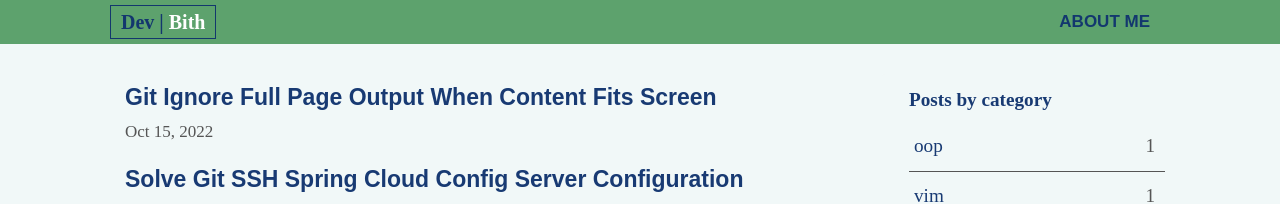
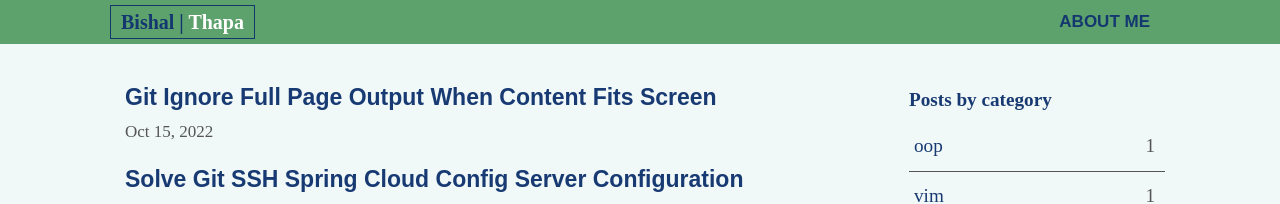
Before and after one commit to bishalthapa-x/bishalthapax.github.io, a Jekyll site: the page built from index.html, in a window 1280 px wide. Shown: the top 204 px of the page. Built offline with Jekyll 4.4.1, drawn with Linux system fonts in a browser that asks for light colours; the list of posts is cut into pages by our own code.

Commit message:
Update navigation.html

```diff
--- a/_includes/navigation.html
+++ b/_includes/navigation.html
@@ -1,7 +1,7 @@
 <header>
     <div class="container">
         <div class="header-left">
-            <h3  class="logo"><a href="{{site.url}}"> <span class="title-color-blue">Dev | </span>Bith</a></h3>
+            <h3  class="logo"><a href="{{site.url}}"> <span class="title-color-blue">Bishal | </span>Thapa</a></h3>
         </div>
         <div class="header-right">
 
```
